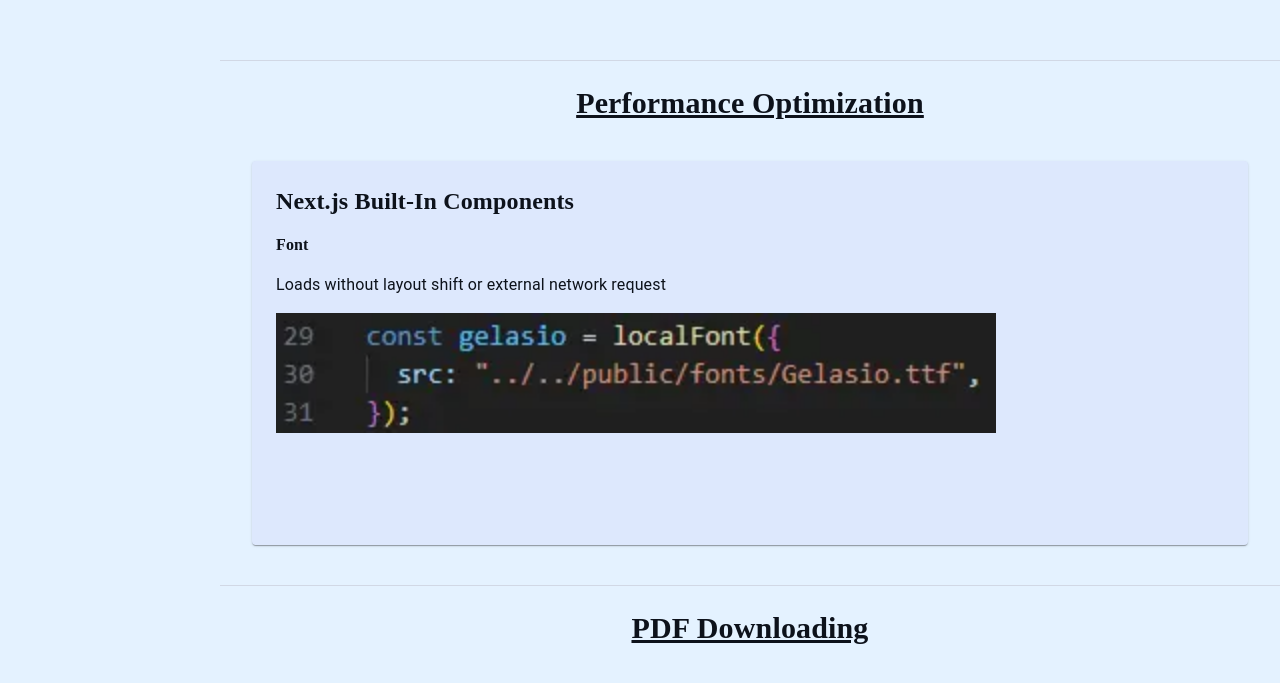
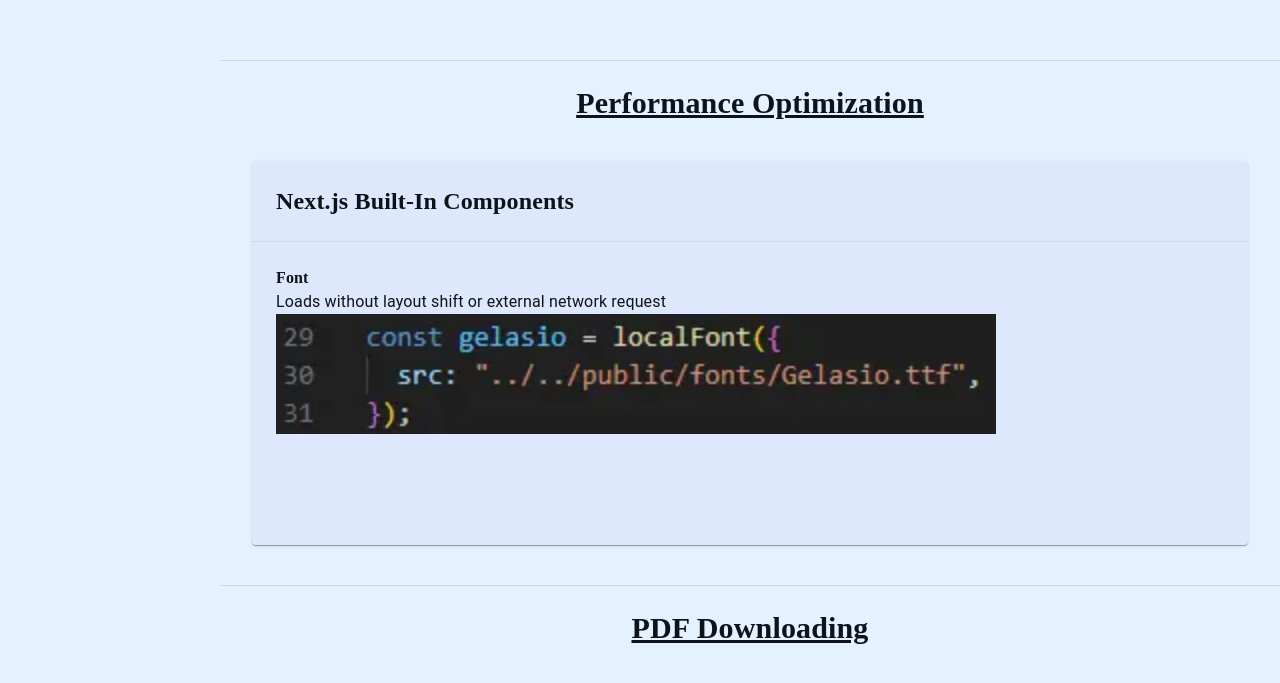
Before and after one commit to ilyabelegradek/personal-website, a Next.js app: page /architecture in a window 1280 px wide. Shown: the part 2258-2941 px from the top of the page. Built offline with nearby package versions, Linux system fonts and the light colour scheme; no server answers; some icons are missing; what @mui/material-nextjs would draw is missing.

Commit message:
small tweak

```diff
--- a/src/components/reusable/architectureEntriesCard.tsx
+++ b/src/components/reusable/architectureEntriesCard.tsx
@@ -6,7 +6,7 @@ import Typography from "@mui/material/Typography";
 import Image from "next/image";
 import ChevronLeftIcon from "@mui/icons-material/ChevronLeft";
 import ChevronRightIcon from "@mui/icons-material/ChevronRight";
-import { Icon, IconButton } from "@mui/material";
+import { Divider, Icon, IconButton } from "@mui/material";
 import { useState } from "react";
 
 export default function ArchitectureEntriesCard(props: {
@@ -17,16 +17,18 @@ export default function ArchitectureEntriesCard(props: {
   const entry = entries.entries[currentEntryIndex];
 
   return (
-    <Card className="mx-3 my-4 p-4 sm:mx-8 sm:p-6 h-96">
+    <Card className="mx-3 my-4 sm:mx-8 h-96">
       <div className="flex flex-col items-center h-full">
         <div className="flex-1 overflow-y-auto w-full">
-          <div className="flex w-full flex-col items-center gap-4 text-center md:items-start md:text-left">
+          <div className="flex w-full flex-col items-center text-center md:items-start">
             <Typography
-              className="font-bold text-xl sm:text-2xl"
+              className="font-bold text-xl sm:text-2xl text-center p-4 sm:p-6"
               variant="titleFont"
             >
               {entries.title}
             </Typography>
+            <Divider className="w-full" />
+            <div className="flex flex-col p-4 sm:p-6 md:text-left">
               <Typography className="font-bold" variant="titleFont">
                 {entry.title}
               </Typography>
@@ -44,6 +46,7 @@ export default function ArchitectureEntriesCard(props: {
                   sizes="(max-width: 640px) 100vw, 720px"
                   priority
                 />
+              </div>
             </div>
           </div>
         </div>
```
Lines whose indentation alone changed are shown as unchanged.
